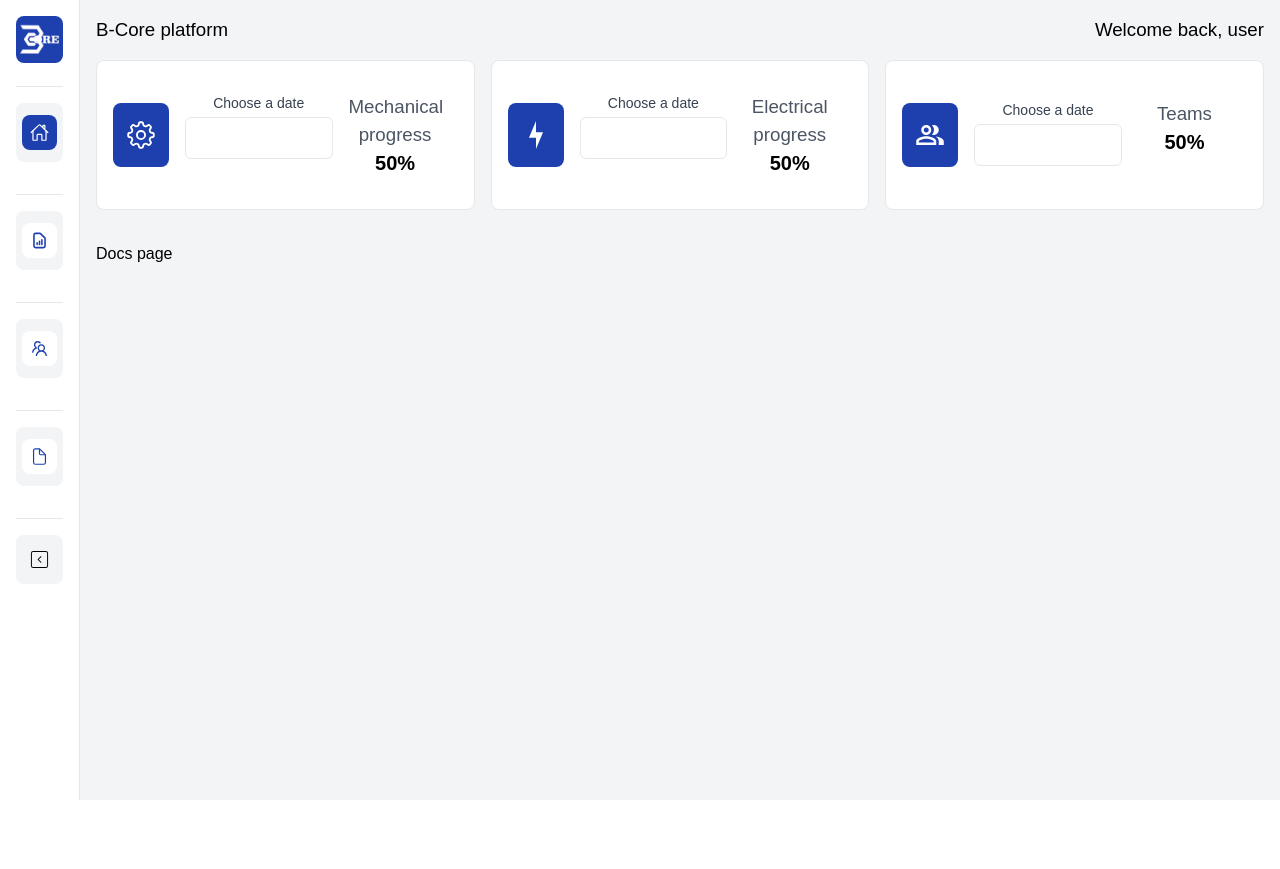
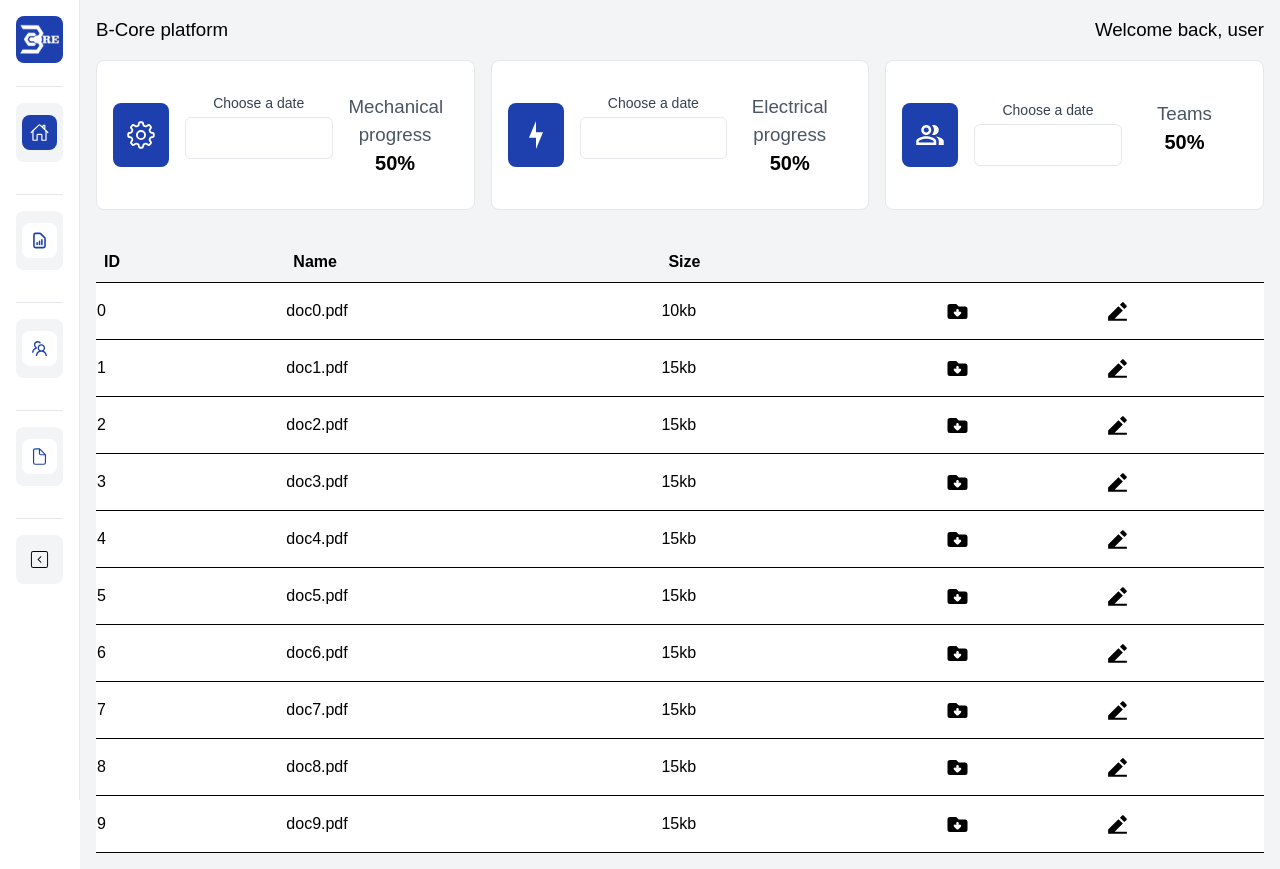
Before and after one commit to LMartin1998/BCorePlatform-Deploy, a Next.js app: page /docs in a window 1280 px wide. Before the commit the page ends 800 px from the top, so only its background shows below. Built offline with nearby package versions, Linux system fonts and the light colour scheme.

Commit message:
Table for docs

```diff
--- a/package.json
+++ b/package.json
@@ -9,6 +9,7 @@
     "lint": "next lint"
   },
   "dependencies": {
+    "@tanstack/react-table": "^8.11.7",
     "chart.js": "^4.4.1",
     "next": "14.0.4",
     "react": "^18",
--- a/src/app/(singlegrid)/docs/page.jsx
+++ b/src/app/(singlegrid)/docs/page.jsx
@@ -1,13 +1,16 @@
+"use client";
+
 import Header from "../../components/Header";
 import TopCards from "../../components/TopCards";
+import TableComponent from "@/app/components/TableComponent";
 
 export default function Docs() {
     return (
         <main className="bg-gray-100 min-h-screen">
             <Header></Header>
             <TopCards></TopCards>
-            <div className="p-4">
-                <p>Docs page</p>
+            <div className="p-4 overflow-auto h-full w-full">
+                <TableComponent></TableComponent>
             </div>
         </main>
     );
--- /dev/null
+++ b/src/app/Components/TableComponent.jsx
@@ -0,0 +1,95 @@
+"use client";
+import {
+    useReactTable,
+    getCoreRowModel,
+    flexRender,
+    getPaginationRowModel,
+    getSortedRowModel,
+    getFilteredRowModel,
+} from '@tanstack/react-table';
+import data from "@/app/data/docdata.jsx";
+import { HiFolderDownload } from "react-icons/hi";
+import { RiEdit2Fill } from "react-icons/ri";
+import { AiOutlineSortAscending, AiOutlineSortDescending } from "react-icons/ai";
+
+export default function TableComponent() {
+
+    const handleDoc = (e) => {
+        e.stopPropagation();
+        console.log(e.target);
+    }
+
+    const columns = [
+        {
+            header: 'ID',
+            accessorKey: 'id',
+        },
+        {
+            header: 'Name',
+            accessorKey: 'name',
+        },
+        {
+            header: 'Size',
+            accessorKey: 'size',
+        },
+    ];
+
+    const table = useReactTable({
+        data,
+        columns,
+        getCoreRowModel: getCoreRowModel(),
+        getPaginationRowModel: getPaginationRowModel(),
+        getSortedRowModel: getSortedRowModel(),
+        getFilteredRowModel: getFilteredRowModel(),
+    });
+
+    return (
+        <table className='w-full'>
+            <thead>
+                {table.getHeaderGroups().map((headerGroup) => (
+                    <tr className='text-left border-b border-solid border-black select-none' key={headerGroup.id}>
+                        {headerGroup.headers.map((header) => (
+                            <th className='text-left p-2 border-b border-solid border-black'
+                                key={header.id}
+                                onClick={header.column.getToggleSortingHandler()}
+                            >
+                                {header.isPlaceholder ? null : (
+                                    <div>
+                                        {flexRender(
+                                            header.column.columnDef.header,
+                                            header.getContext()
+                                        )}
+                                        {['asc', 'desc'].includes(
+                                            header.column.getIsSorted()
+                                        ) && (
+                                                <span>
+                                                    {header.column.getIsSorted() === 'asc' ? <AiOutlineSortAscending size={20} /> : <AiOutlineSortDescending size={20} />}
+                                                </span>
+                                            )}
+                                    </div>
+                                )}
+                            </th>
+                        ))}
+                    </tr>
+                ))}
+            </thead>
+            <tbody>
+                {table.getRowModel().rows.map((row) => (
+                    <tr key={row.id} className={'bg-white border-b border-solid border-black hover:bg-gray-200'}>
+                        {row.getVisibleCells().map((cell) => (
+                            <td key={cell.id} className='py-4' onClick={handleDoc}>
+                                {flexRender(cell.column.columnDef.cell, cell.getContext())}
+                            </td>
+                        ))}
+                        <td>
+                            <HiFolderDownload size={25} className='hover:cursor-pointer' />
+                        </td>
+                        <td>
+                            <RiEdit2Fill size={25} className='hover:cursor-pointer' />
+                        </td>
+                    </tr>
+                ))}
+            </tbody>
+        </table>
+    );
+};
--- /dev/null
+++ b/src/app/data/docdata.jsx
@@ -0,0 +1,59 @@
+const data = [
+    {
+        id: 0,
+        name: "doc0.pdf",
+        size: "10kb",
+    },
+    {
+        id: 1,
+        name: "doc1.pdf",
+        size: "15kb",
+    },
+    {
+        id: 2,
+        name: "doc2.pdf",
+        size: "15kb",
+    },
+    {
+        id: 3,
+        name: "doc3.pdf",
+        size: "15kb",
+    },
+    {
+        id: 4,
+        name: "doc4.pdf",
+        size: "15kb",
+    },
+    {
+        id: 5,
+        name: "doc5.pdf",
+        size: "15kb",
+    },
+    {
+        id: 6,
+        name: "doc6.pdf",
+        size: "15kb",
+    },
+    {
+        id: 7,
+        name: "doc7.pdf",
+        size: "15kb",
+    },
+    {
+        id: 8,
+        name: "doc8.pdf",
+        size: "15kb",
+    },
+    {
+        id: 9,
+        name: "doc9.pdf",
+        size: "15kb",
+    },
+    {
+        id: 10,
+        name: "doc10.pdf",
+        size: "15kb",
+    },
+];
+
+export default data;
```
Also changed, not shown: 1 other file (tests, documents, lock files or other folders).
